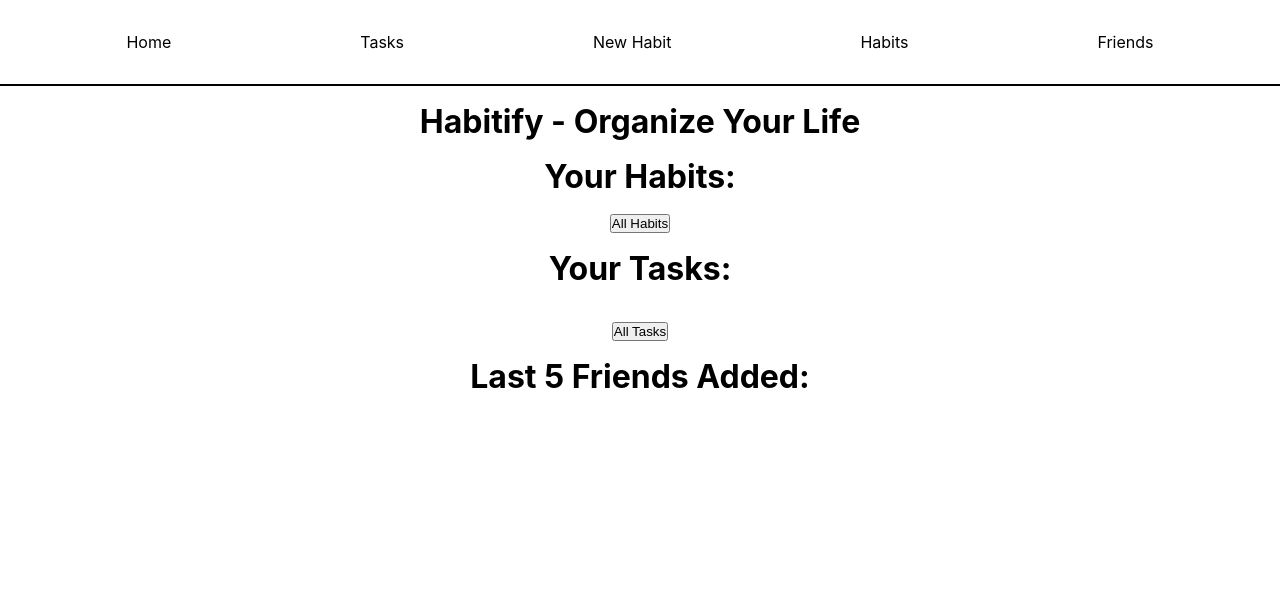
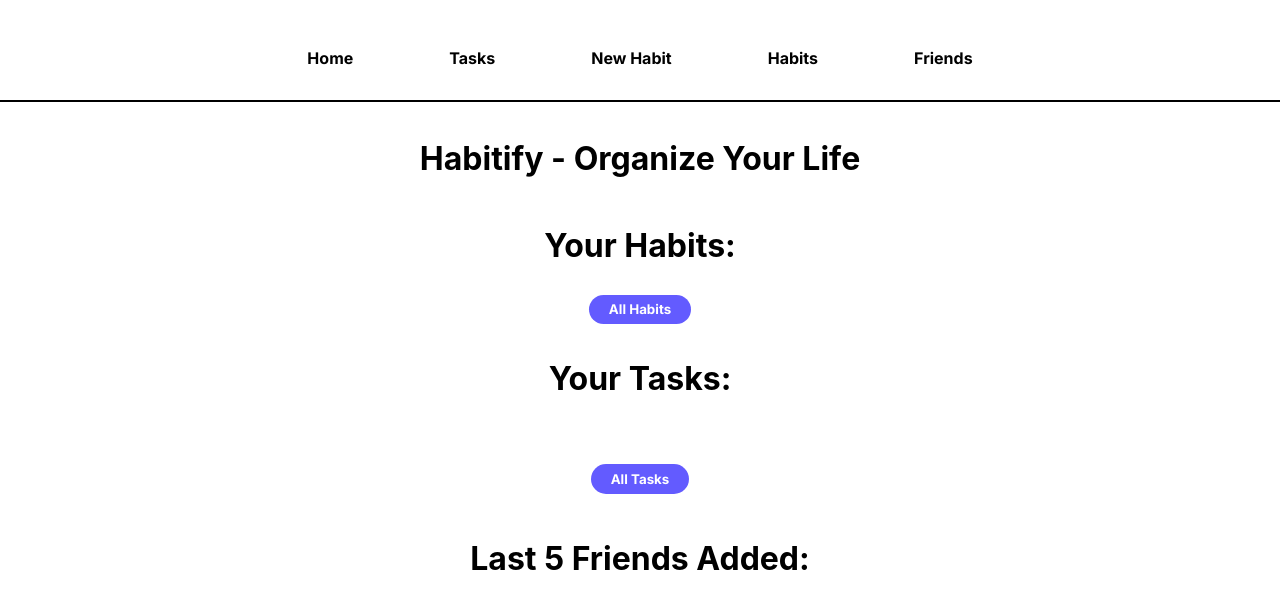
Before and after one commit to Hey-nes/projektarbete-frontend2, a React (Create React App) app: page / in a window 1280 px wide. Shown: the top 608 px of the page. Built offline with nearby package versions, Linux system fonts and the light colour scheme.

Commit message:
added button styling

```diff
--- a/src/App.css
+++ b/src/App.css
@@ -1,3 +1,14 @@
+@import url('https://fonts.googleapis.com/css2?family=Inter:wght@300;400;500;700&family=Roboto:wght@400;500;700&display=swap');
+
+/*
+font-family: 'Inter', sans-serif;
+font-family: 'Roboto', sans-serif;
+*/
+
+* {
+  box-sizing: border-box;
+}
+
 .App {
   text-align: center;
 }
@@ -9,7 +20,8 @@
 
 .appNav ul {
   display: flex;
-  justify-content: space-around;
+  justify-content: center;
+  gap: 2em;
   border-bottom: 2px solid black;
   padding: 2rem;
   list-style-type: none;
@@ -19,10 +31,16 @@
   color: black;
   cursor: pointer;
   text-decoration: none;
+  transition: 200ms;
+  border-radius: 50em;
+  padding: .5em 2em;
+  font-family: 'Inter', sans-serif;
+  font-weight: bold;
 }
 
 .appNav a:hover {
-  color: blue;
+  background-color: #009FFD;
+  color: #fff;
 }
 
 .main {
@@ -30,6 +48,7 @@
   margin: 1rem auto;
   display: flex;
   flex-direction: column;
+  align-items: center;
 }
 
 .main h1,
@@ -55,7 +74,7 @@ h4 {
 }
 
 .main li {
-  text-align: left;
+  text-align: center;
 }
 
 /* This class is specific to the friends component */
@@ -63,32 +82,36 @@ h4 {
   cursor: pointer;
 }
 
-@media (prefers-reduced-motion: no-preference) {
-  .App-logo {
-    animation: App-logo-spin infinite 20s linear;
-  }
+.btn {
+  padding: .5em 1.5em;
+  border-radius: 50em;
+  border: 0;
+  background-color: #635bff;
+  color: white;
+  margin: .2em;
+  cursor: pointer;
+  transition: 200ms;
+  font-weight: bold;
+  font-family: 'Inter', sans-serif;
 }
 
-.App-header {
-  background-color: #282c34;
-  min-height: 100vh;
-  display: flex;
-  flex-direction: column;
-  align-items: center;
-  justify-content: center;
-  font-size: calc(10px + 2vmin);
-  color: white;
+.btn:hover {
+  background-color: #2b276d;
 }
 
-.App-link {
-  color: #61dafb;
+.btn-sort {
+  padding: .5em 1.5em;
+  border-radius: 50em;
+  border: 0;
+  background-color: #009FFD;
+  color: white;
+  margin: .2em;
+  cursor: pointer;
+  transition: 200ms;
+  font-weight: bold;
+  font-family: 'Inter', sans-serif;
 }
 
-@keyframes App-logo-spin {
-  from {
-    transform: rotate(0deg);
-  }
-  to {
-    transform: rotate(360deg);
-  }
+.btn-sort:hover {
+  background-color: #007ac0;
 }
--- a/src/pages/Friends.jsx
+++ b/src/pages/Friends.jsx
@@ -124,22 +124,22 @@ const Friends = () => {
       />
 
       <h4>Sort</h4>
-      <button onClick={() => setSortCriteria("firstName")}>
+      <button className='btn-sort' onClick={() => setSortCriteria("firstName")}>
         Sort by First Name
       </button>
-      <button onClick={() => setSortCriteria("lastName")}>
+      <button className='btn-sort' onClick={() => setSortCriteria("lastName")}>
         Sort by Last Name
       </button>
-      <button onClick={() => setSortCriteria("age")}>Sort by Age</button>
-      <button
+      <button className='btn-sort' onClick={() => setSortCriteria("age")}>Sort by Age</button>
+      <button className='btn-sort'
         onClick={() => setSortOrder(sortOrder === "asc" ? "desc" : "asc")}
       >
         Toggle Sort Order (
         {sortOrder === "asc" ? "Ascending Order" : "Descending Order"})
       </button>
 
-      <button onClick={addFriend}>Add Friend</button>
-      <button onClick={clearFriends}>Clear Friends</button>
+      <button className='btn-sort' onClick={addFriend}>Add Friend</button>
+      <button className='btn-sort' onClick={clearFriends}>Clear Friends</button>
       {sortedFriends.map((friend) => (
         <div key={friend.login.uuid}>
           <div className="friend" onClick={() => handleShowMore(friend)}>
--- a/src/pages/Habits.jsx
+++ b/src/pages/Habits.jsx
@@ -33,12 +33,12 @@ const Habits = ({ habits, setHabits }) => {
     const sortedHabits = sortHabits(habits);
 
     return (
-        <div>
+        <div className='main'>
             <h1>Your Habits</h1>
             <div>
-                <button onClick={() => setSortKey('streak')}>Sort by Streak</button>
-                <button onClick={() => setSortKey('priority')}>Sort by Priority</button>
-                <button onClick={toggleSortDirection}>
+                <button className='btn-sort' onClick={() => setSortKey('streak')}>Sort by Streak</button>
+                <button className='btn-sort' onClick={() => setSortKey('priority')}>Sort by Priority</button>
+                <button className='btn-sort' onClick={toggleSortDirection}>
                     {isAscending ? 'Sort Ascending' : 'Sort Descending'}
                 </button>
             </div>
@@ -47,9 +47,9 @@ const Habits = ({ habits, setHabits }) => {
                     <h3>{habit.title}</h3>
                     <p>Streak: {habit.streak}</p>
                     <p>Priority: {habit.priority}</p>
-                    <button onClick={() => handleStreakChange(habit, -1)} disabled={habit.streak <= 0}>Decrease Streak</button>
-                    <button onClick={() => handleStreakChange(habit, 1)}>Increase Streak</button>
-                    <button onClick={() => handleStreakChange(habit, -habit.streak)}>Reset Streak</button>
+                    <button className='btn' onClick={() => handleStreakChange(habit, -1)} disabled={habit.streak <= 0}>Decrease Streak</button>
+                    <button className='btn' onClick={() => handleStreakChange(habit, 1)}>Increase Streak</button>
+                    <button className='btn' onClick={() => handleStreakChange(habit, -habit.streak)}>Reset Streak</button>
                 </div>
             ))}
         </div>
--- a/src/pages/Home.jsx
+++ b/src/pages/Home.jsx
@@ -39,7 +39,7 @@ const Home = ({ habits }) => {
                 </div>
             ))}
             <Link to="/habits">
-                <button>All Habits</button>
+                <button className='btn'>All Habits</button>
             </Link>
 
             <h3>Your Tasks: </h3>
@@ -49,7 +49,7 @@ const Home = ({ habits }) => {
                 ))}
             </ul>
             <Link to="/newTask">
-                <button>All Tasks</button>
+                <button className='btn'>All Tasks</button>
             </Link>
 
             <h4>Last 5 Friends Added: </h4>
--- a/src/pages/NewHabit.css
+++ /dev/null
@@ -1,30 +0,0 @@
-*{
-    box-sizing: border-box;
-    margin: 0;
-    padding: 0;
-}
-
-main {
-    display: flex;
-    flex-direction: column;
-    align-items: center;
-    gap: 1em;
-    width: 100%;
-}
-
-main div{
-    width: 100%;
-    height: 100px;
-}
-
-form{
-    display: flex;
-    flex-direction: column;
-}
-
-.form--cont{
-    display: flex;
-    width: 100%;
-    justify-content: space-around;
-    align-items: center;
-}
--- a/src/pages/NewHabit.jsx
+++ b/src/pages/NewHabit.jsx
@@ -1,5 +1,4 @@
 import React, { useState } from "react";
-import "./NewHabit.css";
 
 const NewHabit = ({ habits, setHabits }) => {
   const [title, setTitle] = useState("");
@@ -66,7 +65,7 @@ const NewHabit = ({ habits, setHabits }) => {
               </select>
             </label>
           </div>
-          <button type="submit">Create new habit</button>
+          <button className="btn" type="submit">Create new habit</button>
         </form>
       </div>
     </main>
--- a/src/pages/NewTask.jsx
+++ b/src/pages/NewTask.jsx
@@ -97,9 +97,9 @@ const NewTask = () => {
         <option value="cooking">cooking</option>
         <option value="music">music</option>
       </select>
-      <button onClick={addTask}>Add task</button>
+      <button className='btn' onClick={addTask}>Add task</button>
       <h2>Don't Know What to Do?</h2>
-      <button onClick={getTask}>Press this button to get a random task</button>
+      <button className="btn" onClick={getTask}>Press this button to get a random task</button>
       <h2>Your tasks:</h2>
       <Tasks data={tasks} onDelete={handleDelete} onEdit={handleEdit} />
     </main>
--- a/src/pages/Tasks.jsx
+++ b/src/pages/Tasks.jsx
@@ -113,9 +113,9 @@ const Tasks = ({ data, onDelete, onEdit }) => {
         <option value="music">music</option>
       </select>
       <hr></hr>
-      <button onClick={() => setSortCriteria("title")}>Sort by Title</button>
-      <button onClick={() => setSortCriteria("time")}>Sort by Time</button>
-      <button
+      <button className="btn-sort" onClick={() => setSortCriteria("title")}>Sort by Title</button>
+      <button className="btn-sort" onClick={() => setSortCriteria("time")}>Sort by Time</button>
+      <button className="btn-sort"
         onClick={() => setSortOrder(sortOrder === "asc" ? "desc" : "asc")}
       >
         Toggle Sort Order (
@@ -140,11 +140,11 @@ const Tasks = ({ data, onDelete, onEdit }) => {
               <strong>Task type: </strong>
               {task.type}
             </li>
-            <button onClick={() => handleToggleCompletion(task)}>
+            <button className='btn' onClick={() => handleToggleCompletion(task)}>
               {task.completed ? "Mark as unfinished" : "Mark as finished"}
             </button>
-            <button onClick={() => handleEdit(task)}>Edit</button>
-            <button onClick={() => handleDelete(task)}>Delete</button>
+            <button className='btn' onClick={() => handleEdit(task)}>Edit</button>
+            <button className='btn' onClick={() => handleDelete(task)}>Delete</button>
           </div>
         ))}
       </ul>
```
